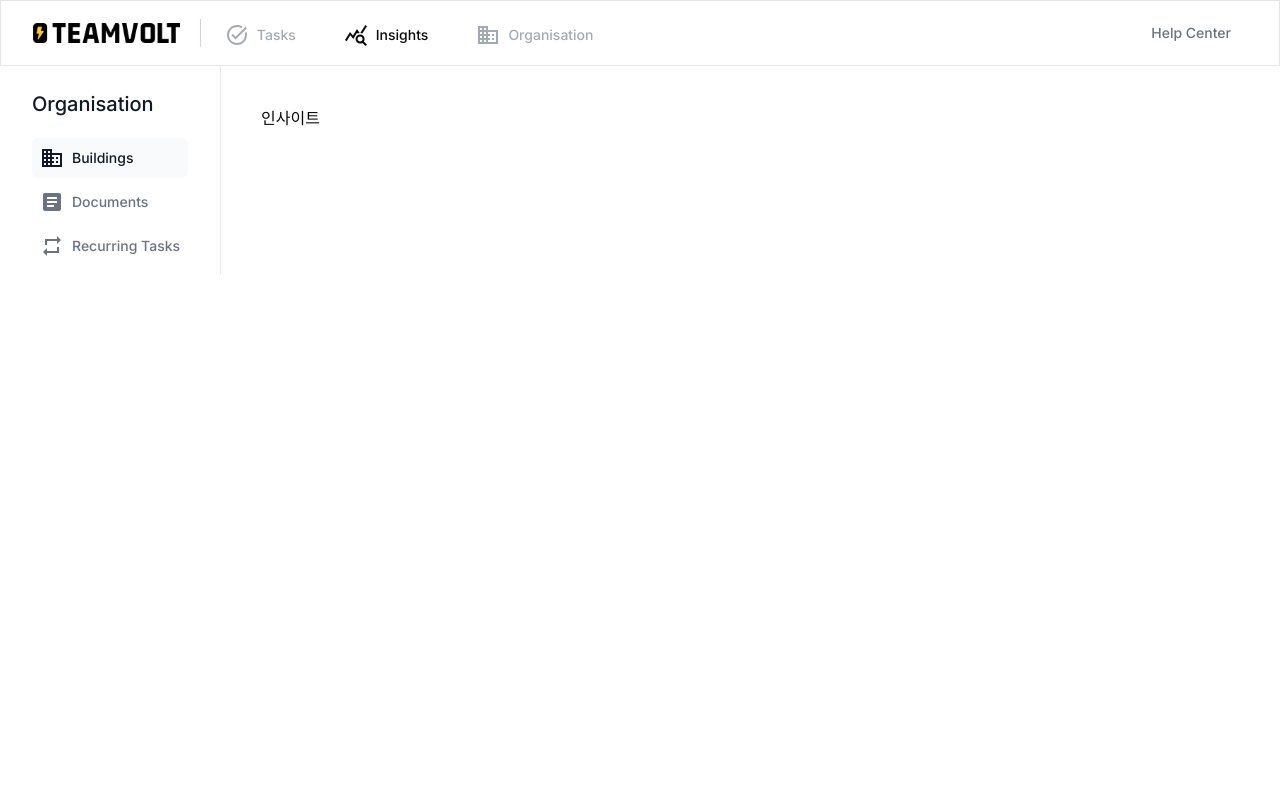
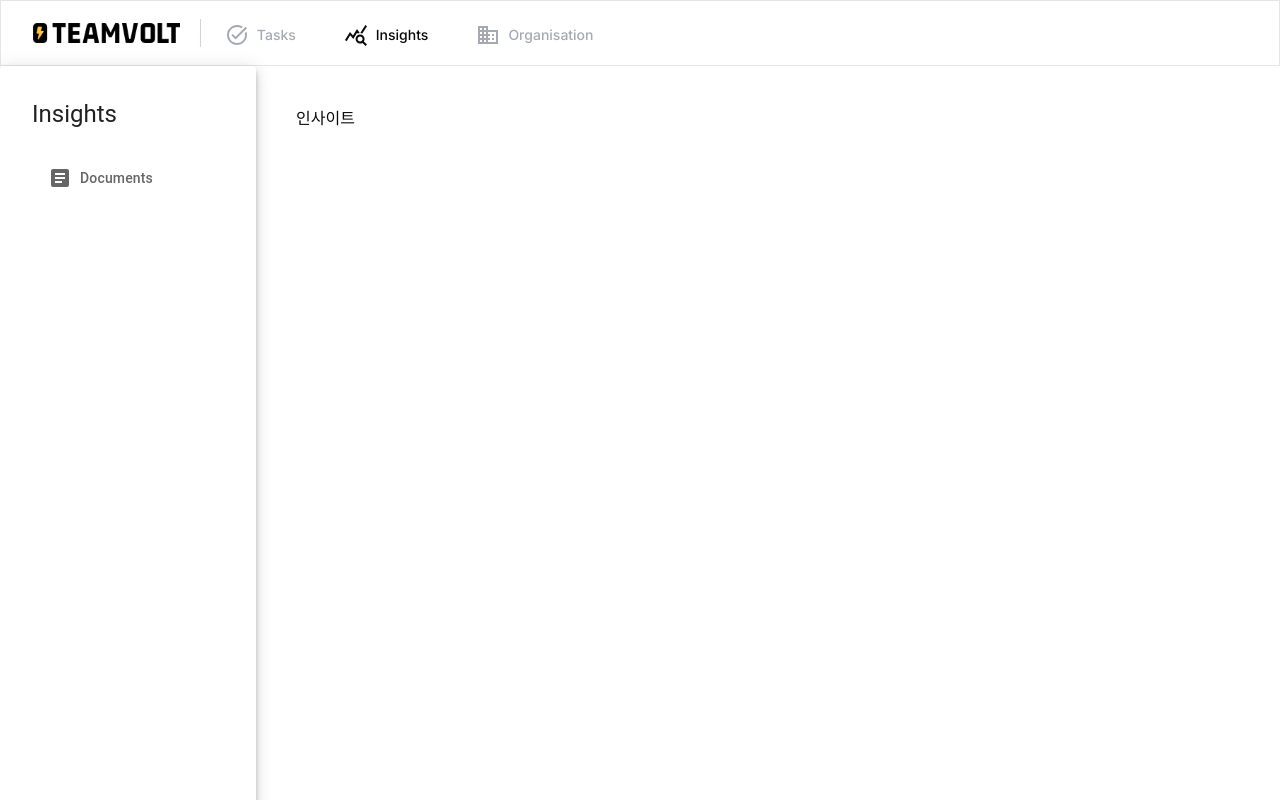
Before and after one commit to stPark-dev/trello-tuto, a Next.js app: page /main/insights in a window 1280 px wide. Built offline with nearby package versions, Linux system fonts and the light colour scheme.

Commit message:
feat: removig tailwindcss class in main sidebar

```diff
--- a/app/(marketing)/_components/navbar.tsx
+++ b/app/(marketing)/_components/navbar.tsx
@@ -156,6 +156,14 @@ export const Navbar = () => {
               open={Boolean(anchorEl) && menuType === 'Solution'}
               onClose={handleMenuClose}
               MenuListProps={{ onMouseLeave: handleMenuClose }}
+              anchorOrigin={{
+                vertical: 'bottom',
+                horizontal: 'left',
+              }}
+              transformOrigin={{
+                vertical: 'top',
+                horizontal: 'left',
+              }}
             >
               {renderMenuItems()}
             </Menu>
--- a/app/(platform)/main/_components/navbar.tsx
+++ b/app/(platform)/main/_components/navbar.tsx
@@ -28,7 +28,7 @@ const MainNavBar = () => {
                     <Link href={`/main/${text.toLowerCase()}`} passHref key={text}>
                         <ListItemButton
                           selected={isActive(`/main/${text.toLowerCase()}`)}
-                          onClick={handleDrawerToggle}  // Drawer를 닫는 함수 연결
+                          onClick={handleDrawerToggle}
                         >
                             <ListItemIcon>
                                 {index === 0 && <TaskAltIcon />}
@@ -83,13 +83,14 @@ const MainNavBar = () => {
                                     aria-label="open drawer"
                                     onClick={handleDrawerToggle}
                                     edge="start"
+                                    sx={{mr : 1}}
                                 >
                                     <MenuIcon />
                                 </IconButton>
                             )}
                         </div>
                         <div className="flex space-x-4 font-medium">
-                            <div className="hidden sm:flex">
+                            {/* <div className="hidden sm:flex">
                                 <Link
                                     href="https://support.fixform.com"
                                     target="_blank"
@@ -97,7 +98,7 @@ const MainNavBar = () => {
                                 >
                                     Help Center
                                 </Link>
-                            </div>
+                            </div> */}
                             <div className="ml-auto flex items-center justify-center gap-x-2">
                                 <OrganizationSwitcher
                                     hidePersonal
--- a/app/(platform)/main/_components/sidebar.tsx
+++ b/app/(platform)/main/_components/sidebar.tsx
@@ -1,46 +1,146 @@
+"use client";
+
+import { usePathname } from 'next/navigation';
+import { useEffect, useState } from 'react';
+import { Box, Paper, Typography, Link } from '@mui/material';
 import BusinessIcon from '@mui/icons-material/Business';
 import ArticleIcon from '@mui/icons-material/Article';
 import RepeatIcon from '@mui/icons-material/Repeat';
-import Link from 'next/link';
 
 const MainSideBar = () => {
+    const currPathName = usePathname();
+    const [sideText, setSideText] = useState("");
+
+    const linkStyle = {
+        display: 'flex',
+        alignItems: 'center',
+        px: 2,
+        py: 2,
+        typography: 'body2',
+        fontWeight: 500,
+        borderRadius: 1,
+        color: 'text.secondary',
+        '&:hover': {
+            bgcolor: 'grey.50',
+            color: 'text.primary',
+        },
+        textDecoration: 'none',
+    };
+
+
+    useEffect(() => {
+        switch (currPathName) {
+            case '/main/tasks':
+                setSideText("Tasks");
+                break;
+            case '/main/insights':
+                setSideText("Insights");
+                break;
+            case '/main/organisation':
+                setSideText("Organisation");
+                break;
+            default:
+                setSideText("");
+        }
+    }, [currPathName]);
+
+    const renderSidebarComponent = () => {
+        switch (currPathName) {
+            case '/main/tasks':
+                return (
+                    <>
+                        <Box sx={linkStyle} component={Link} href="/">
+                            <RepeatIcon sx={{ marginRight: 1 }} />
+                            Recurring Tasks
+                        </Box>
+                    </>
+                );
+            case '/main/insights':
+                return (
+                    <>
+                        <Box sx={linkStyle} component={Link} href="/">
+                            <ArticleIcon sx={{ marginRight: 1 }} />
+                            Documents
+                        </Box>
+                    </>
+                );
+            case '/main/organisation':
+                return (
+                    <>
+                        <Box sx={linkStyle} component={Link} href="/">
+                            <BusinessIcon sx={{ marginRight: 1 }} />
+                            Buildings
+                        </Box>
+                        <Box sx={linkStyle} component={Link} href="/">
+                            <ArticleIcon sx={{ marginRight: 1 }} />
+                            Documents
+                        </Box>
+                        <Box sx={linkStyle} component={Link} href="/">
+                            <RepeatIcon sx={{ marginRight: 1 }} />
+                            Recurring Tasks
+                        </Box>
+                    </>
+                );
+            default:
+                return null;
+        }
+    }
     return (
         <>
-            <div className="hidden sm:flex flex-col overflow-y-auto border-r border-gray-200 bg-white pt-2 pb-2 w-1/6 min-w-min h-full">
-                <div className="pt-4 pl-8 text-xl font-medium text-gray-900">
-                    <h1 className="truncate text-ellipsis w-40">Organisation</h1>
-                </div>
-                <div className="mt-5 flex flex-grow flex-col">
-                    <nav
-                        className="flex-1 space-y-8 bg-white px-4 sm:px-6 lg:px-8"
-                        aria-label="Sidebar"
-                    >
-                        <div className="space-y-1">
-                            <Link
-                                className="bg-gray-50 text-gray-900 hover:text-gray-900 hover:bg-gray-100 group flex items-center px-2 py-2 text-sm font-medium rounded-md"
-                                href="https://app.fixform.com/admin/settings/organisation/buildings"
-                            >
-                                <BusinessIcon sx={{ marginRight: 1 }} />
-                                <span className="truncate flex-1">Buildings</span>
-                            </Link>
-                            <Link
-                                className="text-gray-500 hover:text-gray-900 hover:bg-gray-50 group flex items-center px-2 py-2 text-sm font-medium rounded-md"
-                                href="https://app.fixform.com/admin/settings/organisation/notes"
-                            >
-                                <ArticleIcon sx={{ marginRight: 1 }} />
-                                <span className="truncate flex-1">Documents</span>
-                            </Link>
-                            <Link
-                                className="text-gray-500 hover:text-gray-900 hover:bg-gray-50 group flex items-center px-2 py-2 text-sm font-medium rounded-md"
-                                href="https://app.fixform.com/admin/settings/organisation/recurring-tasks"
-                            >
-                                <RepeatIcon sx={{ marginRight: 1 }} />
-                                <span className="truncate flex-1">Recurring Tasks</span>
-                            </Link>
-                        </div>
-                    </nav>
-                </div>
-            </div>
+            <Paper id="sbPaper" elevation={6} sx={{
+                width: "100%", maxWidth: "16rem", zIndex: 10, display: {
+                    xs: 'none',
+                    sm: 'flex',
+                },
+            }}>
+                <Box sx={{
+                    flexDirection: 'column',
+                    overflowY: 'auto',
+                    pt: 2,
+                    pb: 2,
+                    height: '100%', // 'h-full'
+                }}>
+                    <Box sx={{
+                        pt: 2,
+                        pl: 4,
+                        typography: 'h6',
+                        fontWeight: 'medium',
+                        color: 'text.primary',
+                    }}>
+                        <Typography variant="h5" sx={{ textOverflow: "ellipsis", overflow: "hidden", whiteSpace: 'nowrap', }}>{sideText}</Typography>
+                    </Box>
+                    <Box sx={{ marginTop: "1.25rem", display: "flex", flexGrow: 1, flexDirection: "column" }}>
+                        <Box
+                            aria-label="Sidebar"
+                            sx={{
+                                flex: "1 1 0%",
+                                '& > * + *': {
+                                    mt: 8,
+                                },
+                                backgroundColor: "rgb(255, 255, 255 / 1)",
+                                px: 1,
+                                '@media (min-width:0px)': {
+                                    px: 2,
+                                },
+                                '@media (min-width:600px)': {
+                                    px: 3,
+                                },
+                                '@media (min-width:900px)': {
+                                    px: 4,
+                                },
+                            }}
+                        >
+                            <Box sx={{
+                                '& > * + *': {
+                                    mt: 1,
+                                },
+                            }}>
+                                {renderSidebarComponent()}
+                            </Box>
+                        </Box>
+                    </Box>
+                </Box>
+            </Paper>
         </>
     );
 };
```
